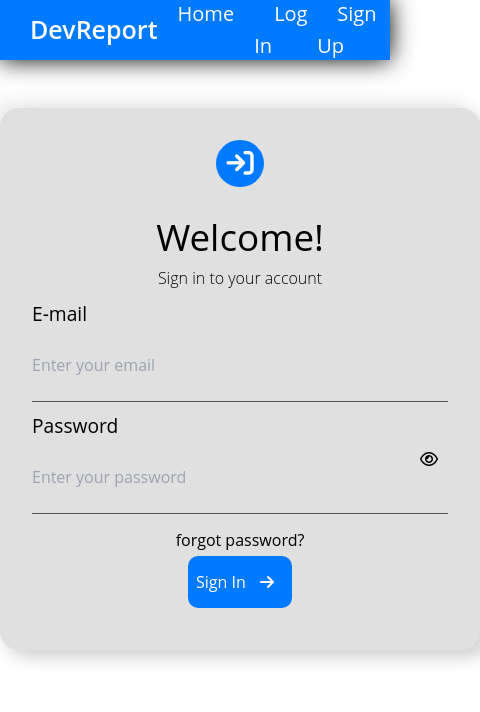
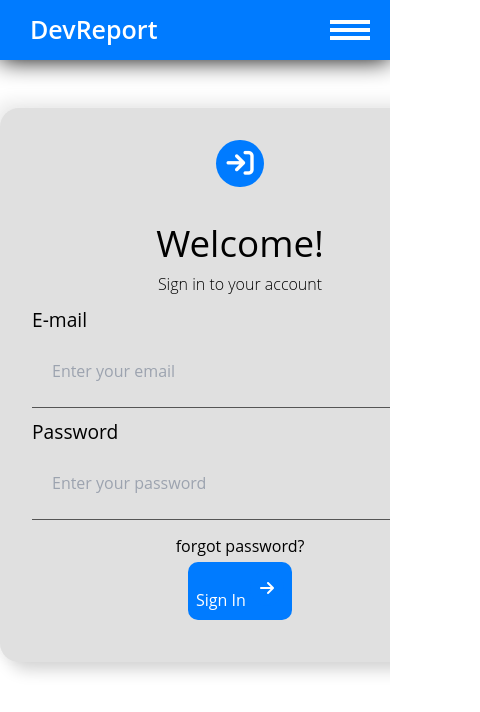
Before and after one commit to spyatmycode/DevReport, a React (Create React App) app: page /signin in a window 390 px wide. Shown: the top 712 px of the page, 480 px wide, since content can reach past the window. Built offline with nearby package versions, Linux system fonts and the light colour scheme.

Commit message:
Responsive Navbar

```diff
--- a/src/components/Article.js
+++ b/src/components/Article.js
@@ -32,13 +32,13 @@ const Article = (props) => {
 
                 <p className={ArticleCSS.topic} >{title}</p>
 
-                <span className='flex w-1/2 items-center justify-between'>
+                <span className='flex w-full items-center justify-between'>
                     <h6 className={ArticleCSS.author}>{authorName}</h6>
 
 
                     <span>
                         {
-                            auth.currentUser.uid === authorId ? <h4 onClick={() => { deleteDoc(articleId) }} className='text-red-600 font-semibold'>
+                            auth.currentUser.uid === authorId ? <h4 onClick={() => { deleteDoc(articleId) }} className='text-red-600 font-semibold mx-4 cursor-pointer'>
                                 Delete
                             </h4> :
                                 null
--- a/src/components/NavBar.js
+++ b/src/components/NavBar.js
@@ -1,11 +1,14 @@
-import React from 'react';
+import React, { useState } from 'react';
 import { NavLink, Outlet, useNavigate } from 'react-router-dom'
 import NavCss from '../styles/NavBar.module.css';
 import { signOut } from 'firebase/auth';
 import { auth } from '../firebase/firebaseConfig';
+import Toggle from './Toggle';
 import '../index.css'
 
 const NavBar = ({ isLoggedIn, setIsLoggedIn }) => {
+
+  const [navOpen, setNavOpen] = useState(false)
 
   const navigate = useNavigate()
 
@@ -28,7 +31,7 @@ const NavBar = ({ isLoggedIn, setIsLoggedIn }) => {
           DevReport
         </div>
         <nav>
-          <ul>
+          <ul className='!hidden md:!flex'>
             <li>
               {isLoggedIn ? <NavLink to={'/feed'}>Home</NavLink> : <NavLink to={'/'}>Home</NavLink>}
             </li>
@@ -39,7 +42,25 @@ const NavBar = ({ isLoggedIn, setIsLoggedIn }) => {
               {isLoggedIn ? <NavLink to={'/'} onClick={handleSignOut}>Sign Out</NavLink> : <NavLink to={'/signup'}>Sign Up</NavLink>}
             </li>
           </ul>
+
+          <ul className={`fixed transition duration-1000 ease-in-out top-0 left-0  z-10 h-full flex flex-col bg-blue-400 justify-evenly items-center md:!hidden  ${navOpen ? 'w-2/3' : 'w-0 invisible'} ${NavCss.mobile_nav}`}>
+            <li className={`${navOpen ? 'visible' : 'invisible'}`}>
+              {isLoggedIn ? <NavLink to={'/feed'}>Home</NavLink> : <NavLink to={'/'}>Home</NavLink>}
+            </li>
+            <li className={`${navOpen ? 'visible' : 'invisible'}`}>
+              {isLoggedIn ? <NavLink to={'/createpost'}>Create Post</NavLink> : <NavLink to={'/signin'}>Log In</NavLink>}
+            </li>
+            <li className={`${navOpen ? 'visible' : 'invisible'}`}>
+              {isLoggedIn ? <NavLink to={'/'} onClick={handleSignOut}>Sign Out</NavLink> : <NavLink to={'/signup'}>Sign Up</NavLink>}
+            </li>
+          </ul>
         </nav>
+
+        <div onClick={() => setNavOpen(!navOpen)} className='md:!hidden'>
+          <Toggle isOpen={navOpen}></Toggle>
+        </div>
+
+
       </header>
 
       <Outlet />
--- /dev/null
+++ b/src/components/Toggle.js
@@ -0,0 +1,26 @@
+import React from 'react'
+
+const Toggle = ({ isOpen }) => {
+    if (isOpen) {
+        return (
+            <div className='flex flex-col h-5 justify-between cursor-pointer'>
+                <span className='w-10 pb-1 bg-white block mx-5'></span>
+                <span className='w-9 pb-1 bg-white block mx-5'></span>
+                <span className='w-8 pb-1 bg-white block mx-5'></span>
+
+            </div>
+        )
+    }
+    else {
+        return (
+            <div className='flex flex-col h-5 justify-between'>
+                <span className='w-10 pb-1 bg-white block mx-5'></span>
+                <span className='w-10 pb-1 bg-white block mx-5'></span>
+                <span className='w-10 pb-1 bg-white block mx-5'></span>
+
+            </div>
+        )
+    }
+}
+
+export default Toggle
--- a/src/index.css
+++ b/src/index.css
@@ -18,11 +18,14 @@
 body{
   font-family: 'Roboto', sans-serif;
 }
+
+
 *{
   margin: 0;
   padding: 0;
   box-sizing: border-box;
   font-family:'Open sans', 'Roboto', sans-serif;
+  overflow-x: hidden !important;
 }
 i {
   background-color: var(--primaryColor);
@@ -32,5 +35,5 @@ i {
 }
 
 .active{
-  color: green;
+  background-color: #229dff !important;
 }
--- a/src/styles/NavBar.module.css
+++ b/src/styles/NavBar.module.css
@@ -17,6 +17,13 @@
   z-index: 99;
 }
 
+
+
+.mobile_nav{
+  transition: 0.3s ease-in-out !important;
+
+}
+
 /*
 .header {
   display: inline;
@@ -28,7 +35,7 @@
   align-items: center;
   /* height: 100%; */
   color: white;
-  padding: 20px 0px;
+  padding:0px;
   margin-left: 30px;
   font-size: 25px;
   font-weight: 600;
@@ -62,8 +69,8 @@
   border-radius: 15px;
 }
 
-.header li a:hover {
-  background-color: #229dff;
+.header li a:hover{
+  background-color: #229dff !important;
 }
 
 
--- a/src/styles/SignInSignUp.module.css
+++ b/src/styles/SignInSignUp.module.css
@@ -63,7 +63,7 @@ a {
     border: none;
     background-color: #e0e0e0;
     padding: 1.5rem;
-    padding-left: 0;
+    padding-left: 20px;
     font-size: 1rem;
     border-bottom: 1px #555 solid;
     outline: none;
```
